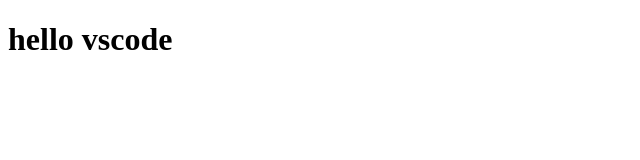
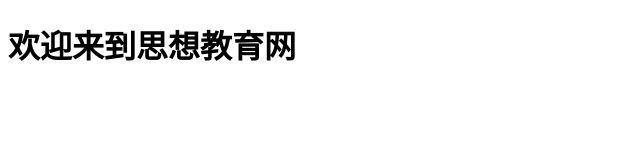
Before and after one commit to hyj2005/hyj2005.github.io, a plain HTML site: page index.html in a window 1280 px wide. Shown: the whole page, without its empty margins (0-640 px from the left). Drawn offline with Linux system fonts and the light colour scheme.

Commit message:
Update index.html

```diff
--- a/index.html
+++ b/index.html
@@ -2,9 +2,9 @@
 <html lang="en">
 <head>
     <meta charset="UTF-8">
-    <title>Document</title>
+    <title>思想政治教育网</title>
 </head>
 <body>
-   <h1>hello vscode</h1>
+   <h1>欢迎来到思想教育网</h1>
 </body>
 </html>
```
